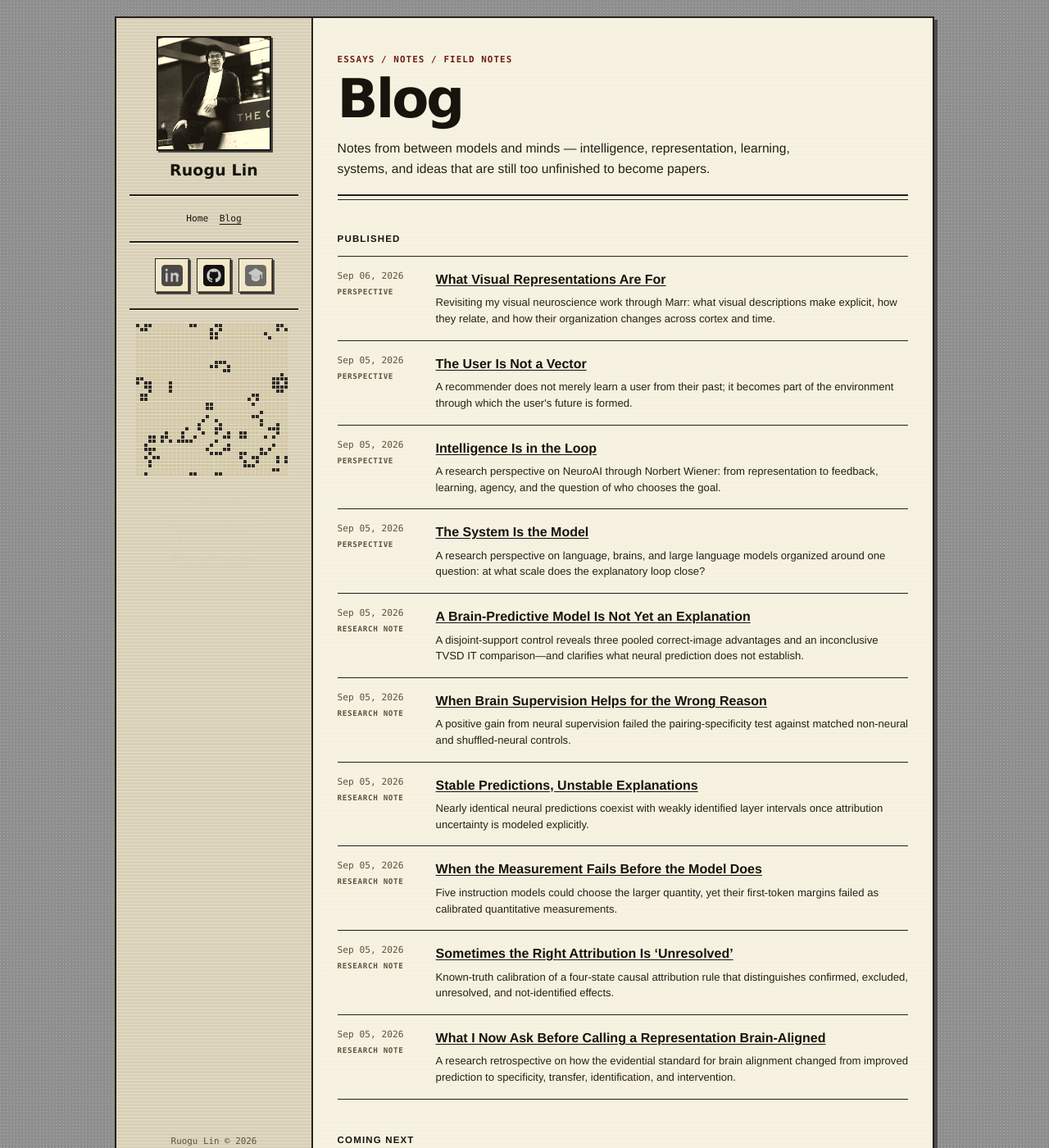
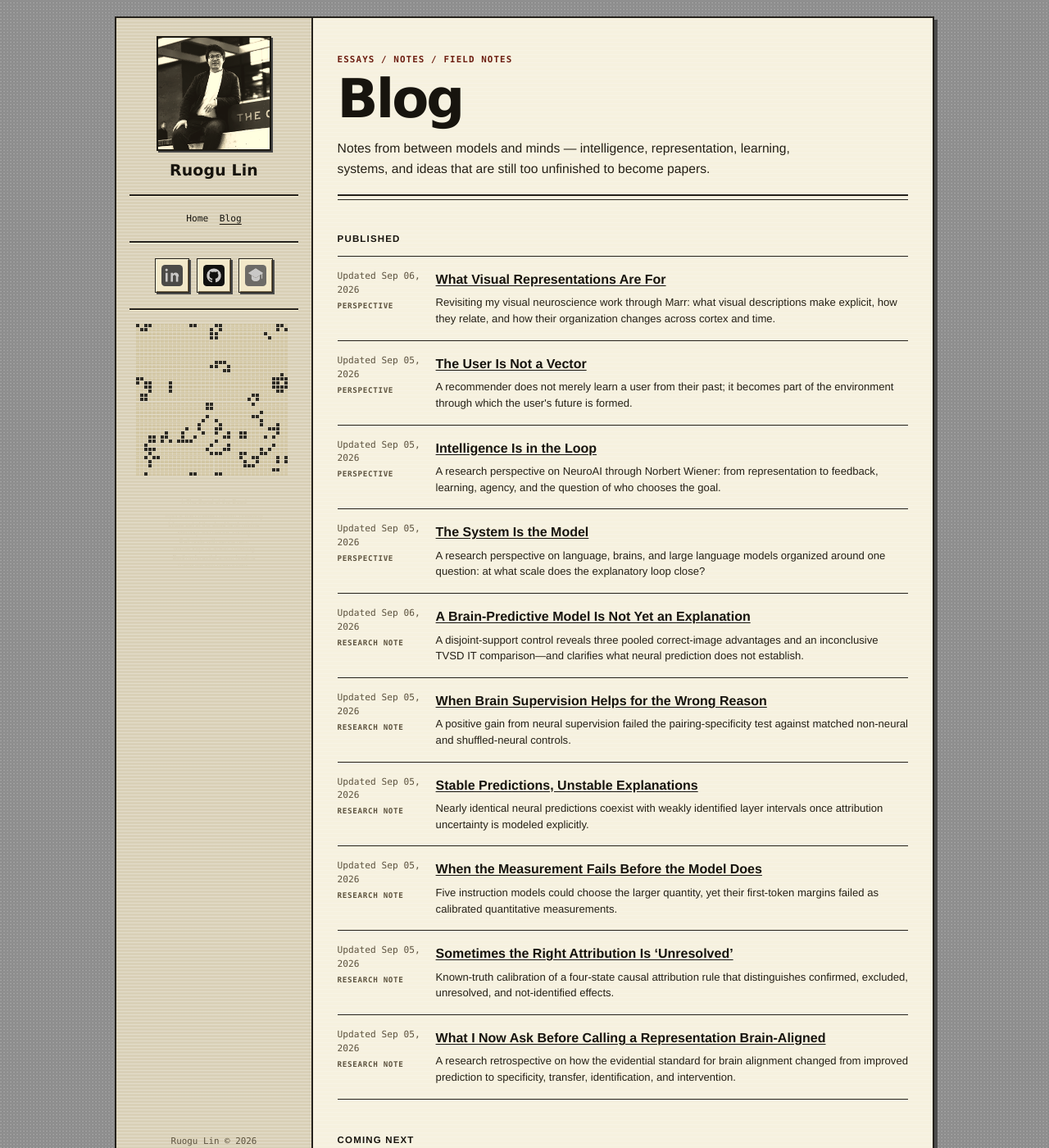
Before and after one commit to lrgthu/lrgthu.github.io, a Jekyll site: the page built from blog/index.html, in a window 1280 px wide and 1400 px high. Shown: the whole window at 82% size. Built offline with Jekyll 4.4.1, drawn with Linux system fonts in a browser that asks for light colours.

Commit message:
Show latest update dates in blog archive

```diff
--- a/blog/index.html
+++ b/blog/index.html
@@ -23,9 +23,11 @@ permalink: /blog/
       {% for post in site.posts %}
         {% unless post.placeholder %}
           {% assign writing_type = post.writing_type | default: "Perspective" %}
+          {% assign post_meta = site.data.post_meta[post.slug] %}
+          {% assign updated_at = post.updated | default: post_meta.updated | default: post.date %}
           <li class="blog-post-row">
             <div class="blog-post-date-stack">
-              <time class="blog-post-date" datetime="{{ post.date | date_to_xmlschema }}">{{ post.date | date: "%b %d, %Y" }}</time>
+              <time class="blog-post-date" datetime="{{ updated_at | date_to_xmlschema }}">Updated {{ updated_at | date: "%b %d, %Y" }}</time>
               <span class="blog-post-kind">{{ writing_type }}</span>
             </div>
             <div>
```
